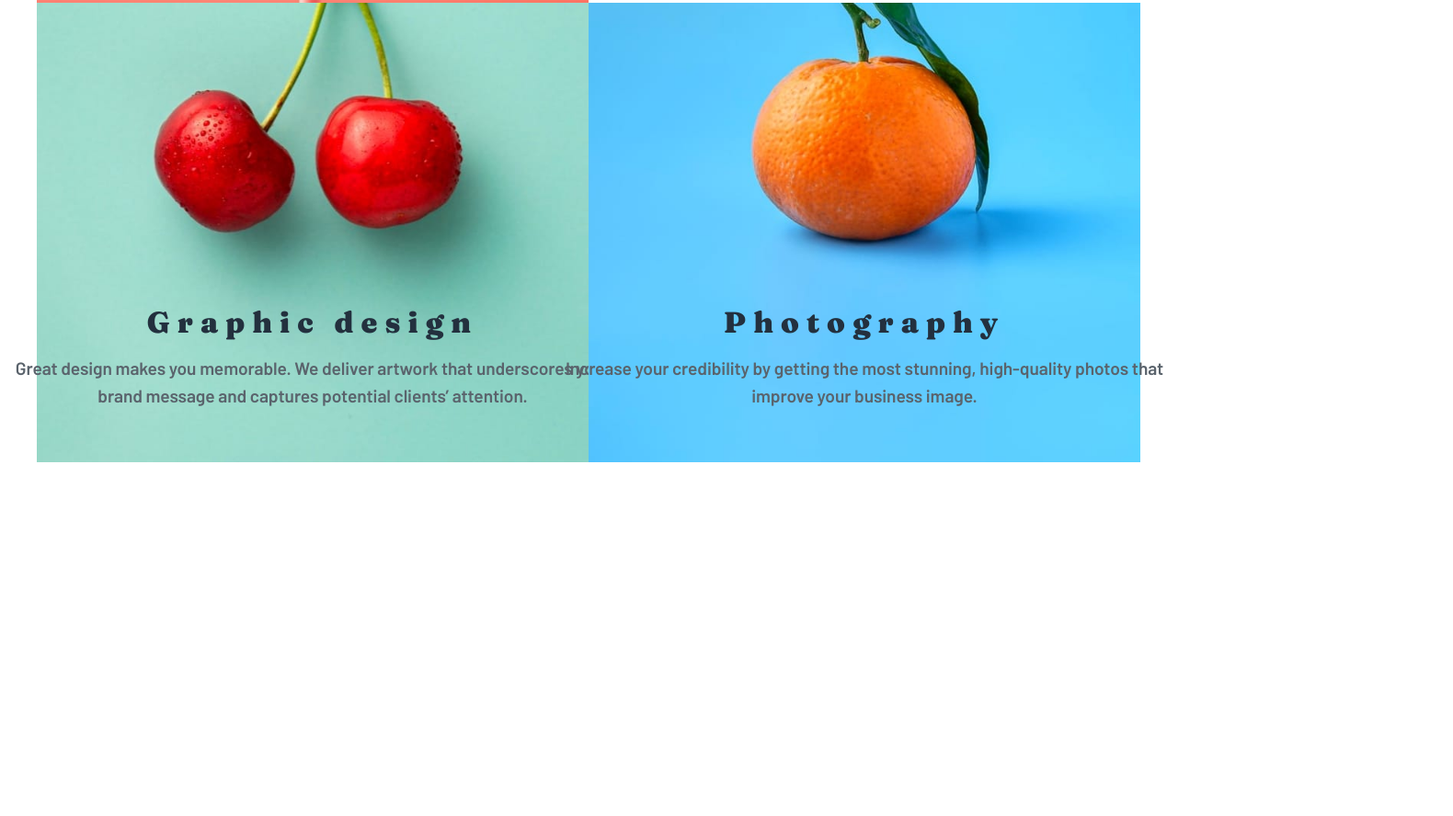
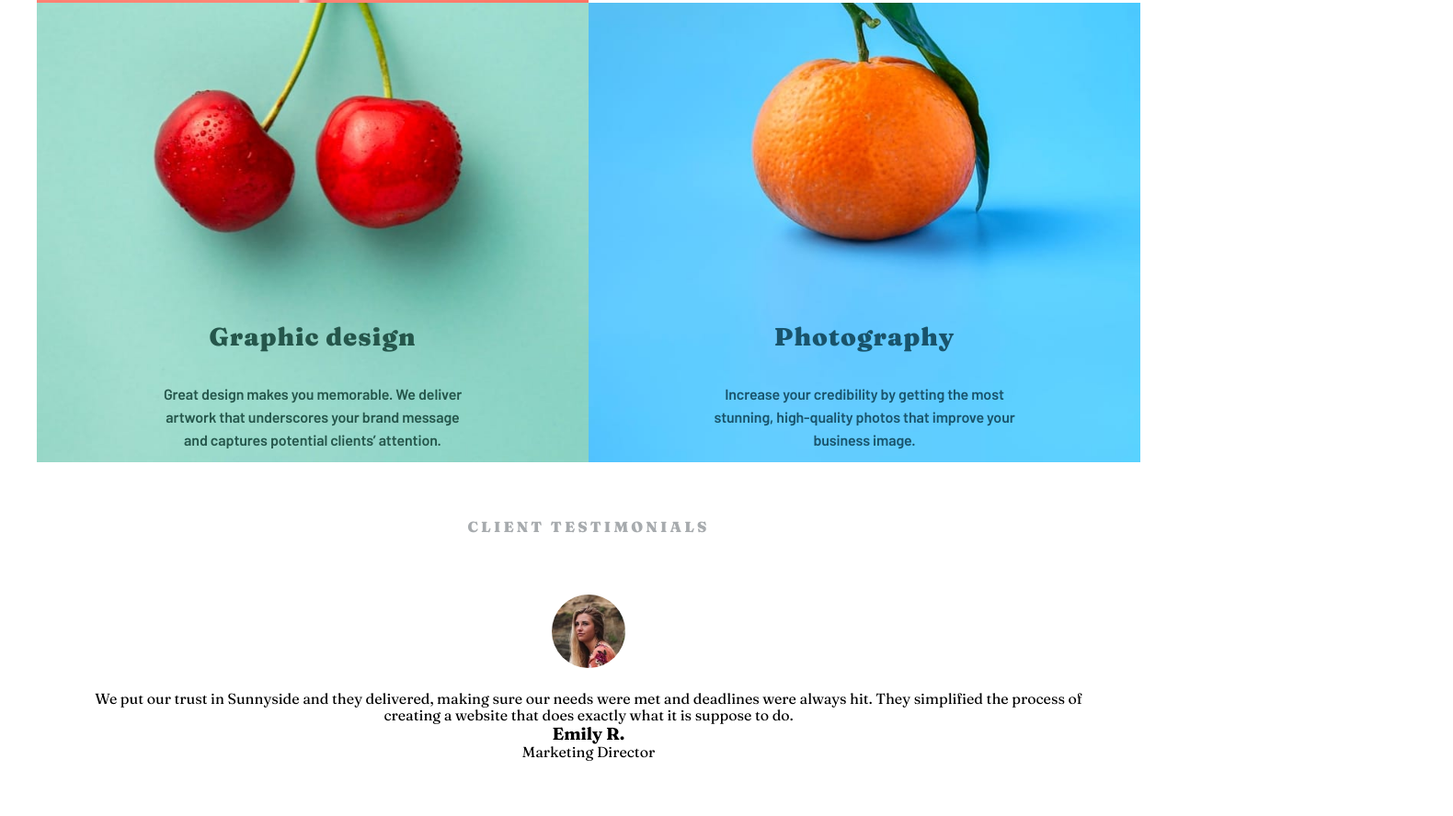
Before and after one commit to Nagakumar2402/Agency-landing-page-Frontend-Mentor, a website built with Vite: page index.html in a window 1280 px wide. Shown: the part 1797-2685 px from the top of the page at 92% size, 1580 px wide, since content can reach past the window. Before the commit the page ends 2300 px from the top, so only its background shows below. Built offline with nearby package versions, Linux system fonts and the light colour scheme; files whose address does not match are found by name.

Commit message:
testimonials

```diff
--- a/index.html
+++ b/index.html
@@ -35,7 +35,7 @@
           </div>
         </section>
         <section class="features container">
-          <div class="item feature_items">
+          <div class="item feature_items image1">
             <picture>
               <source
                 srcset="/images/desktop/image-transform.jpg"
@@ -47,7 +47,7 @@
               />
             </picture>
           </div>
-          <div class="text feature_items">
+          <div class="text feature_items text1">
             <h2 class="feature_title">
               Transform your <br />
               brand
@@ -61,7 +61,7 @@
               >Learn more</a
             >
           </div>
-          <div class="item feature_items">
+          <div class="item feature_items image2">
             <picture>
               <source
                 srcset="/images/desktop/image-stand-out.jpg"
@@ -73,7 +73,7 @@
               />
             </picture>
           </div>
-          <div class="text feature_items">
+          <div class="text feature_items text2">
             <h2 class="feature_title">Stand out to the right audience</h2>
             <p class="feature_desc">
               Using a collaborative formula of designers, researchers,
@@ -84,7 +84,7 @@
               >Learn more</a
             >
           </div>
-          <div class="item feature_items">
+          <div class="item feature_items image3">
             <picture class="image">
               <source
                 srcset="/images/desktop/image-graphic-design.jpg"
@@ -95,16 +95,18 @@
                 alt="image-graphic-design"
               />
             </picture>
-            <div class="image_text">
-              <h2 class="feature_title">Graphic design</h2>
-              <p class="feature_desc">
-                Great design makes you memorable. We deliver artwork that
-                underscores your brand message and captures potential clients’
-                attention.
+            <div class="feature_items image_text">
+              <h2 class="image_title" style="--b-clr: var(--design_text)">
+                Graphic design
+              </h2>
+              <p class="image_desc" style="--b-clr: var(--design_text)">
+                Great design makes you memorable. We deliver <br />
+                artwork that underscores your brand message <br />and captures
+                potential clients’ attention.
               </p>
             </div>
           </div>
-          <div class="item feature_items">
+          <div class="item feature_items image4">
             <picture class="image">
               <source
                 srcset="/images/desktop/image-photography.jpg"
@@ -116,16 +118,39 @@
               />
             </picture>
 
-            <div class="image_text">
-              <h2 class="feature_title">Photography</h2>
-              <p class="feature_desc">
-                Increase your credibility by getting the most stunning,
-                high-quality photos that improve your business image.
+            <div class="feature_items image_text">
+              <h2 class="image_title" style="--b-clr: var(--photography_text)">
+                Photography
+              </h2>
+              <p class="image_desc" style="--b-clr: var(--photography_text)">
+                Increase your credibility by getting the most <br />
+                stunning, high-quality photos that improve your <br />business
+                image.
               </p>
             </div>
           </div>
         </section>
-        <!-- <section></section> -->
+        <section class="testimonials container">
+          <h2 class="testimonials_title">Client testimonials</h2>
+          <div class="testimonials_items">
+            <div class="testimonials_item">
+              <img
+                class="testimonials_img"
+                src="/images/image-emily.jpg"
+                alt="image-emily"
+              />
+
+              <p class="testimonials_desc">
+                We put our trust in Sunnyside and they delivered, making sure
+                our needs were met and deadlines were always hit. They
+                simplified the process of creating a website that does exactly
+                what it is suppose to do.
+              </p>
+              <h3 class="testimonials_name">Emily R.</h3>
+              <p class="testimonials_position">Marketing Director</p>
+            </div>
+          </div>
+        </section>
         <!-- <section></section> -->
         <!-- <section></section> -->
       </main>
--- a/main.js
+++ b/main.js
@@ -3,4 +3,5 @@ import "./src/style/style.css";
 import "./src/style/components/header.css";
 import "./src/style/components/hero.css";
 import "./src/style/components/feature.css";
+import "./src/style/components/testimonials.css";
 import "./src/style/utils.css";
--- a/src/style/components/feature.css
+++ b/src/style/components/feature.css
@@ -29,7 +29,6 @@
   letter-spacing: -0.1px;
   font-family: var(--ff_barlow);
   color: var(--Very-dark_grayish_blue);
-  /* color: var(--Grayish-blue); */
   line-height: 1.55;
   margin-block-start: 1rem;
   font-weight: var(--fw_600);
@@ -54,19 +53,41 @@
   border-radius: 1rem;
   opacity: 0.3;
   background-color: var(--clr);
+  transition: opacity 0.3s;
 }
 
+.feature_link:hover::after {
+  opacity: 1;
+}
 .feature_items .image {
   position: relative;
 }
 .image_text {
   position: absolute;
   margin-top: 13rem;
-  color: #fff;
-  font-family: var(--ff_fraunces);
-  font-size: var(--size_4xl);
+  padding: 0 1rem;
+  text-align: center;
+}
+
+.image_title {
   font-weight: var(--fw_900);
-  letter-spacing: 0.5rem;
+  font-size: var(--size_3xl);
+  margin-block-start: 8rem;
+  color: var(--b-clr);
+  line-height: 1.2;
+  letter-spacing: 1px;
+}
+
+.image_desc {
+  color: var(--Dark_grayish_blue);
+  font-size: var(--size_base);
+  letter-spacing: -0.1px;
+  font-family: var(--ff_barlow);
+  color: var(--b-clr);
+  line-height: 1.55;
+  margin-block-start: 1.7rem;
+  font-weight: var(--fw_600);
+  text-align: center;
 }
 
 @media (min-width: 448px) {
@@ -74,6 +95,34 @@
 @media (min-width: 768px) {
   .features {
     grid-template-columns: repeat(2, 1fr);
+    grid-template-areas:
+      "text1 image1"
+      "image2 text2"
+      "image3 image4";
+  }
+
+  .image1 {
+    grid-area: image1;
+  }
+
+  .image2 {
+    grid-area: image2;
+  }
+
+  .image3 {
+    grid-area: image3;
+  }
+
+  .image4 {
+    grid-area: image4;
+  }
+
+  .text1 {
+    grid-area: text1;
+  }
+
+  .text2 {
+    grid-area: text2;
   }
 }
 @media (min-width: 992px) {
@@ -83,4 +132,34 @@
 @media (min-width: 1200px) {
 }
 @media (min-width: 1440px) {
+  .text {
+    padding: 5.3rem 5rem 5.3rem 10rem;
+  }
+
+  .feature_items {
+  }
+  .feature_title {
+    font-size: var(--size_5xl);
+    align-self: flex-start;
+    justify-self: start;
+    text-align: left;
+  }
+
+  .feature_desc {
+    justify-self: start;
+    text-align: left;
+  }
+
+  .feature_link {
+    align-self: flex-start;
+  }
+
+  .image_title {
+    font-size: var(--size_4xl);
+    text-transform: capitalize;
+  }
+
+  .image_desc {
+    font-size: var(--size_lg);
+  }
 }
--- /dev/null
+++ b/src/style/components/testimonials.css
@@ -0,0 +1,22 @@
+.testimonials {
+  display: grid;
+  place-items: center;
+  text-align: center;
+  gap: 2.5rem;
+  padding: 3.8rem 2rem;
+}
+.testimonials_title {
+  font-weight: var(--fw_900);
+  font-size: var(--size_base);
+  text-transform: uppercase;
+  letter-spacing: 0.2rem;
+  color: var(--Grayish-blue);
+  line-height: 1.2;
+}
+.testimonials_img {
+  border-radius: 50%;
+  width: 5rem;
+  height: 5rem;
+  margin-inline: auto;
+  margin-block: 1.5rem;
+}
--- a/src/style/style.css
+++ b/src/style/style.css
@@ -76,4 +76,5 @@ body {
   width: 100%;
   height: 100vh;
   font-family: var(--ff_fraunces);
+  background-color: var(--White);
 }
```
